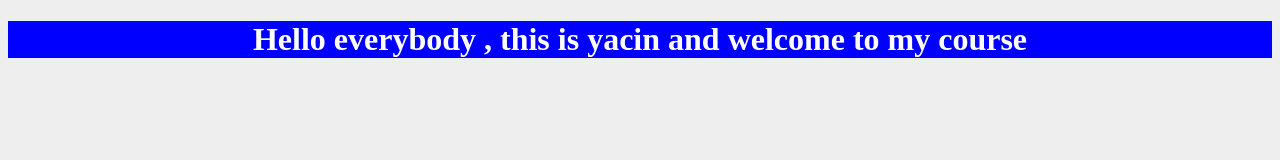
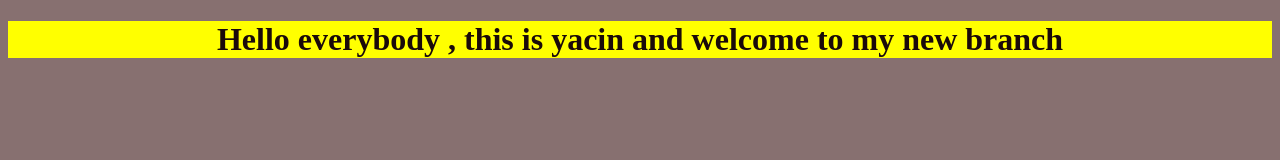
Before and after one commit to yacinELtest/myproject, a plain HTML site: page index.html in a window 1280 px wide. Drawn offline with Linux system fonts and the light colour scheme.

Commit message:
add new branch : yacin

```diff
--- a/index.css
+++ b/index.css
@@ -1,7 +1,7 @@
 h1{
-    color: white;
+    color: rgb(26, 10, 10);
     text-align: center;
 }
 body{
-    background-color: #eee;
+    background-color: #877070;
 }
--- a/index.html
+++ b/index.html
@@ -7,7 +7,7 @@
     <link rel="stylesheet" href="index.css">
 </head>
 <body>
-    <h1 id="clickh1">Hello everybody , this is yacin and welcome to my course</h1>
+    <h1 id="clickh1">Hello everybody , this is yacin and welcome to my new branch</h1>
     <script src="index.js"></script>
 </body>
 </html>
--- a/index.js
+++ b/index.js
@@ -1 +1 @@
-document.getElementById('clickh1').style.backgroundColor='blue'
+document.getElementById('clickh1').style.backgroundColor='yellow'
```
